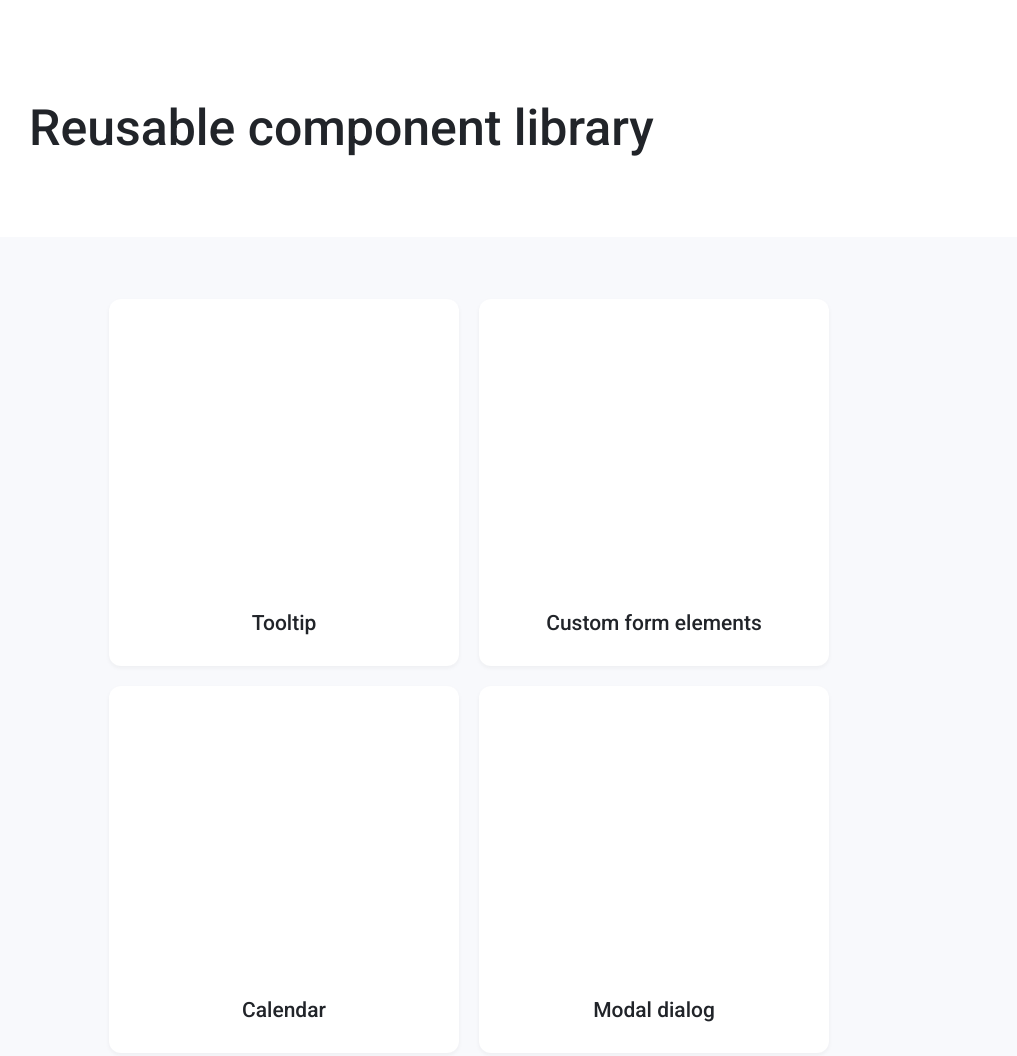
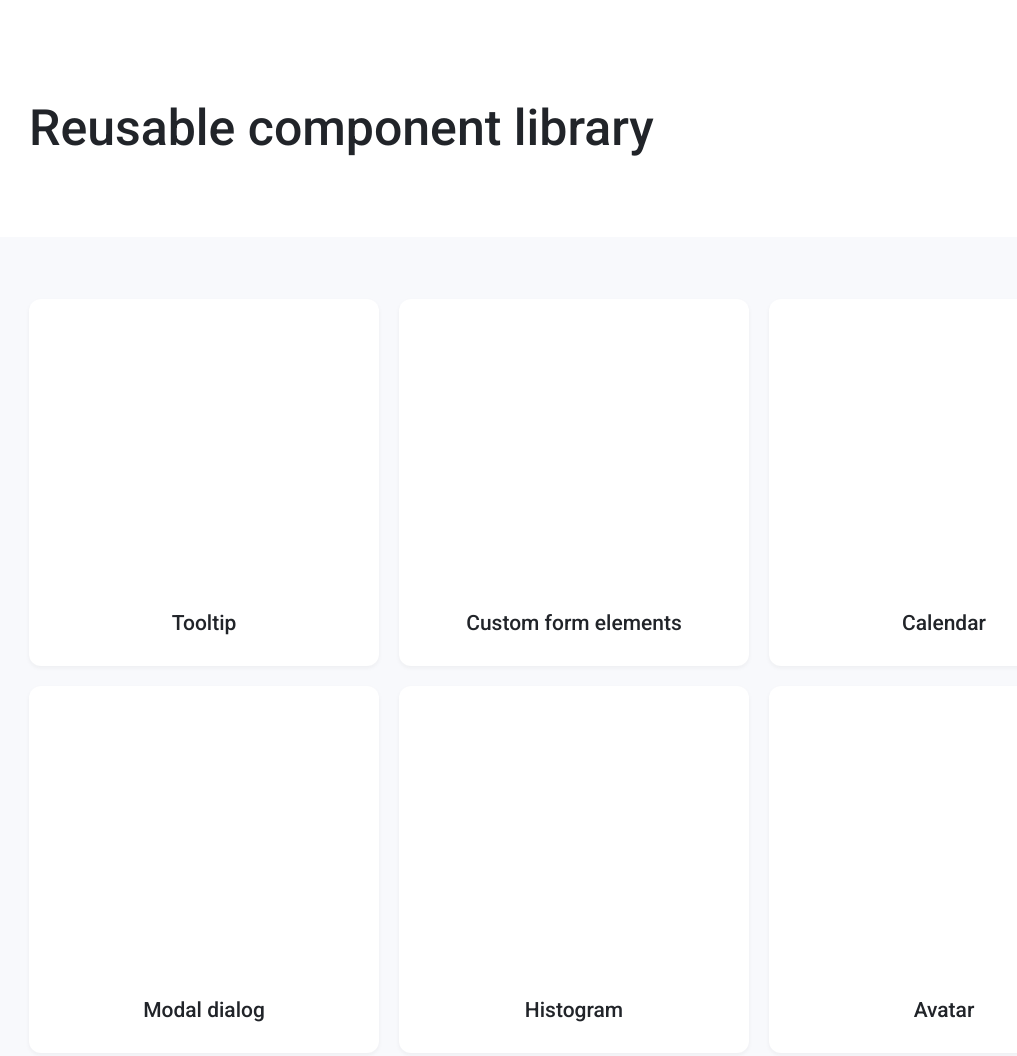
Before and after one commit to js-tasks-ru/htmlcss-20220519_night-raven, a website: page index.html in a window 1280 px wide. Shown: the top 1056 px of the page, without its empty margins (56-1073 px from the left). Drawn offline with Linux system fonts and the light colour scheme.

Commit message:
delete side padding for prewiew

```diff
--- a/components/preview/preview.css
+++ b/components/preview/preview.css
@@ -1,6 +1,6 @@
 .preview {
     background: hsl(220, 33%, 98%);
-    padding: 62px 165px 204px 165px;
+    padding: 62px 0px 204px;
 }
 .preview__body {
     display: flex;
```
